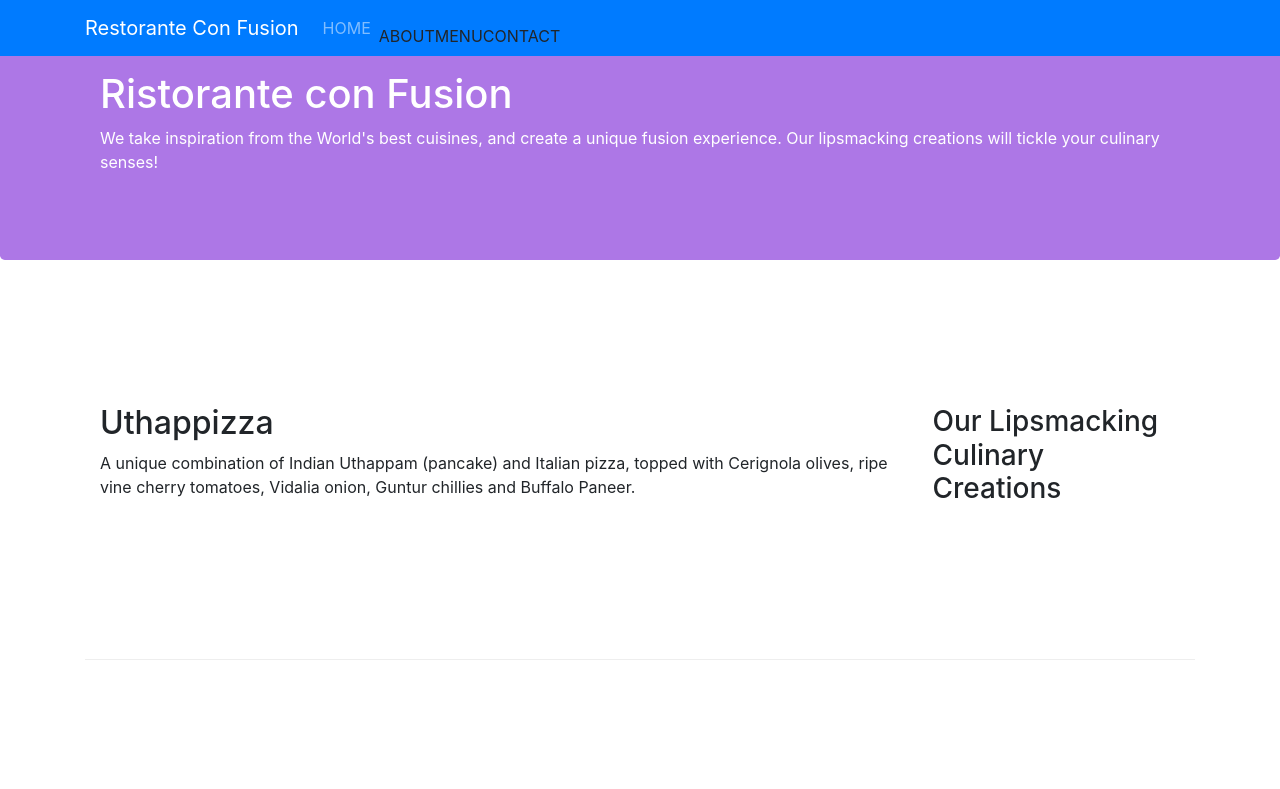
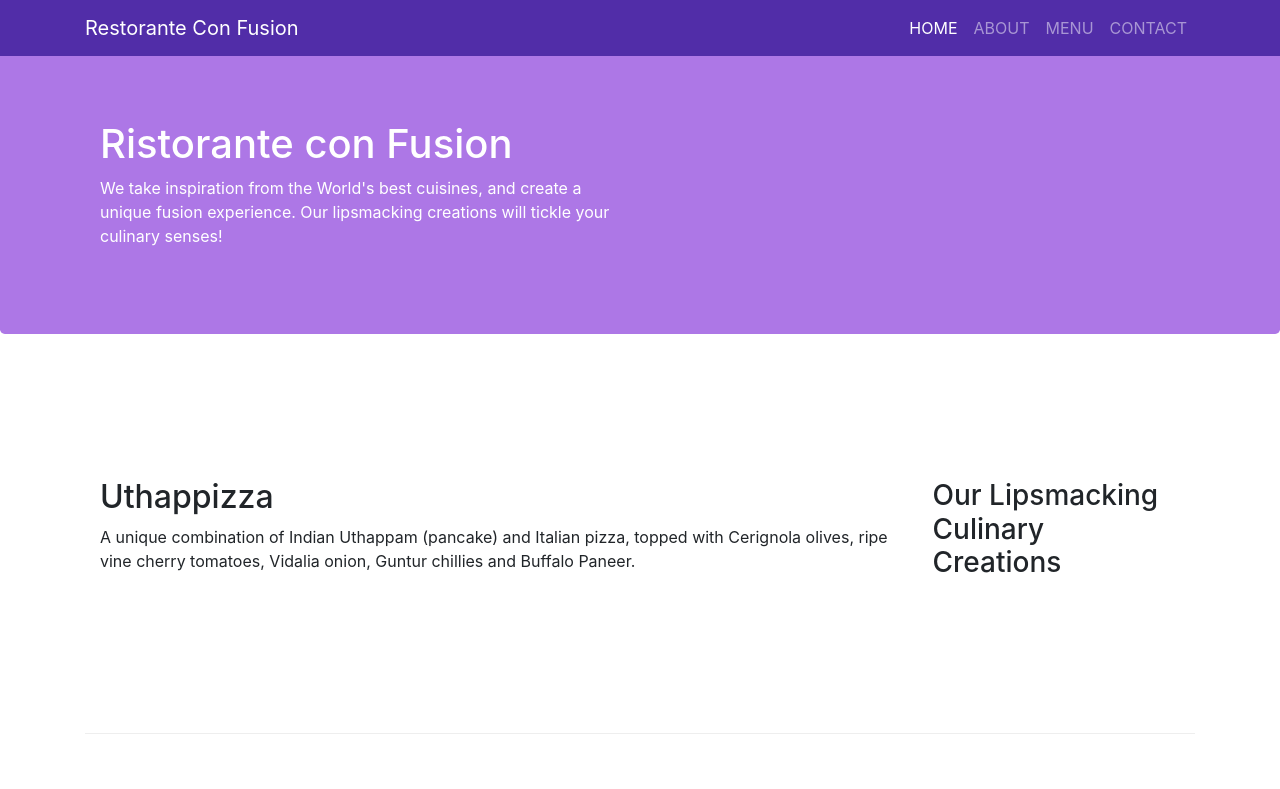
Before and after one commit to Eternity30/Bootstrap, a website: page index.html in a window 1280 px wide. Shown: the top 789 px of the page. Drawn offline with nearby package versions, Linux system fonts and the light colour scheme.

Commit message:
Added Navbar

```diff
--- a/CSS/style.css
+++ b/CSS/style.css
@@ -31,3 +31,12 @@
 .co{
     background-color: white;
 }
+
+body{
+    padding: 50px 0px 0px 0px;
+    z-index: 0;
+}
+
+.navbar-dark{
+    background-color: #512DA8;
+}
--- a/index.html
+++ b/index.html
@@ -12,31 +12,27 @@
 </head>
 
 <body>
-    <nav class="navbar navbar-dark navbar-expand-sm bg-primary fixed-top">
+    <nav class="navbar navbar-dark navbar-expand-sm fixed-top">
         <div class="container">
-            <a class="navbar-brand" href="#">Restorante Con Fusion</a>
-            <ul class="navbar-nav mr-auto">
-                <li class="nav-item"><a class="nav-link" href="#">HOME</a></li>
-                <li class="nav-item"><a class="nav-link" href="#"></a>ABOUT</li>
-                <li class="nav-item"><a class="nav-link" href="#"></a>MENU</li>
-                <li class="nav-item"><a class="nav-link" href="#"></a>CONTACT</li>
-            </ul>
-
-
+            <button class="navbar-toggler" type="button" data-toggle="collapse" data-target="#Navbar">
+                <span class="navbar-toggler-icon"></span>
+            </button>
+            <a class="navbar-brand mr-auto" href="/">Restorante Con Fusion</a>
+            <div class="collapse navbar-collapse" id="Navbar">
+                <ul class="navbar-nav ml-auto">
+                    <li class="nav-item active"><a class="nav-link" href="/">HOME</a></li>
+                    <li class="nav-item"><a class="nav-link" href="/aboutus.html">ABOUT</a></li>
+                    <li class="nav-item"><a class="nav-link" href="#">MENU</a></li>
+                    <li class="nav-item"><a class="nav-link" href="#">CONTACT</a></li>
+                </ul>
+            </div>
         </div>
-
-
     </nav>
-
-
-
-
-
 
     <header class="jumbotron">
         <div class="container">
             <div class="row row-header">
-                <div class="col-12">
+                <div class="col-12 col-md-6">
                     <h1>Ristorante con Fusion</h1>
                     <p>We take inspiration from the World's best cuisines, and create a unique fusion experience. Our lipsmacking creations will tickle your culinary senses!</p>
                 </div>
@@ -86,8 +82,8 @@
                 <div class="col-4 offset-1 col-sm-2">
                     <h5>Links</h5>
                     <ul class="list-unstyled">
-                        <li><a href="#">Home</a></li>
-                        <li><a href="#">About</a></li>
+                        <li><a href="/">Home</a></li>
+                        <li><a href="/aboutus.html">About</a></li>
                         <li><a href="#">Menu</a></li>
                         <li><a href="#">Contact</a></li>
                     </ul>
```
Also changed, not shown: aboutus.html (+23 -2 lines).
